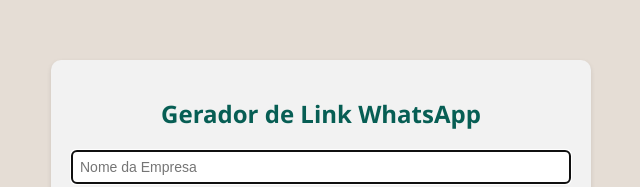
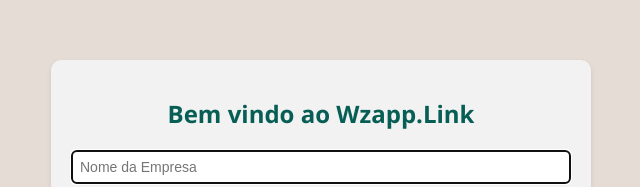
Before and after one commit to wzappbr/wzapp, a Next.js app: page / in a window 1280 px wide. Shown: the part 136-323 px from the top of the page, without its empty margins (319-959 px from the left). Built offline with nearby package versions, Linux system fonts and the light colour scheme.

Commit message:
Update page.tsx

```diff
--- a/app/page.tsx
+++ b/app/page.tsx
@@ -102,7 +102,7 @@
 
   return (
     <div className="container">
-      <h1 className="title">Gerador de Link WhatsApp</h1>
+      <h1 className="title">Bem vindo ao Wzapp.Link</h1>
       <form onSubmit={handleSubmit} className="form">
         <input
           type="text"
```
